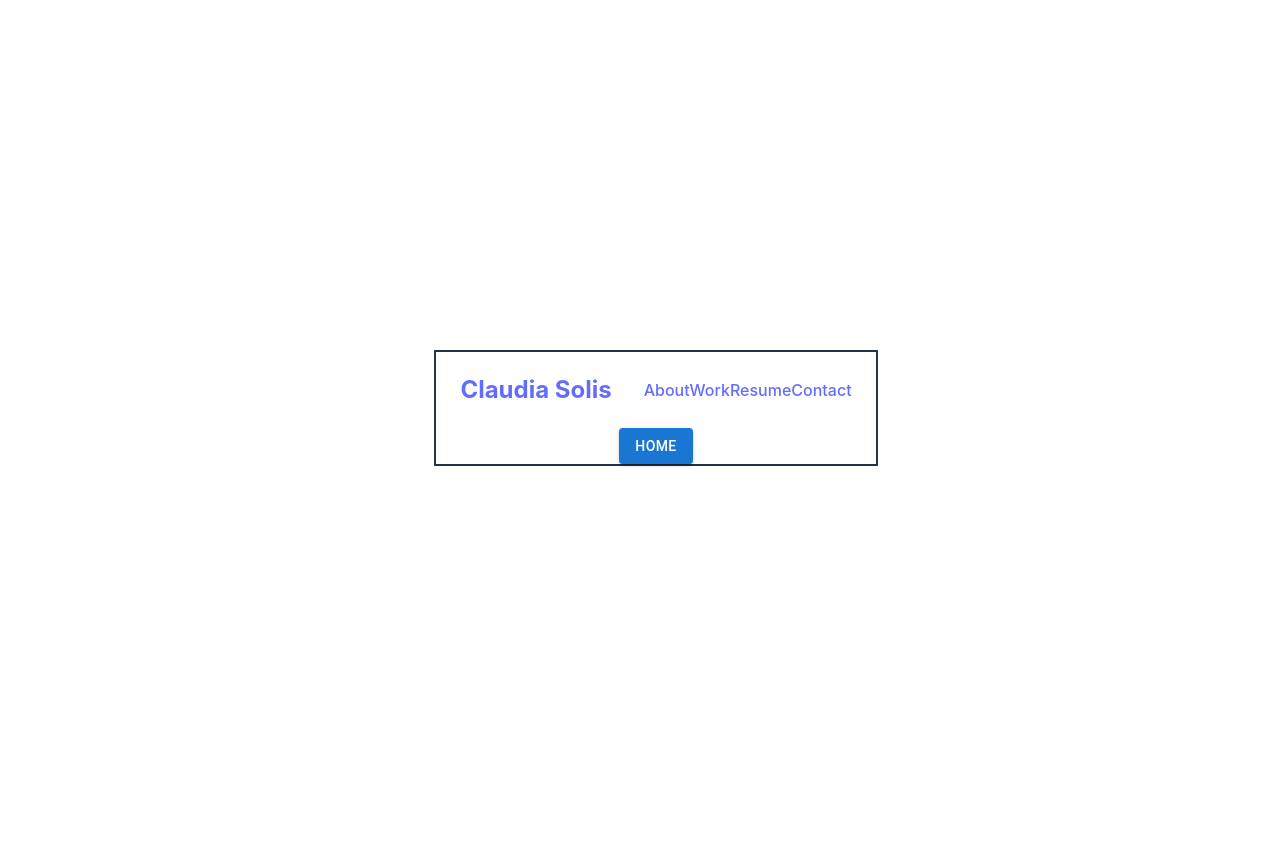
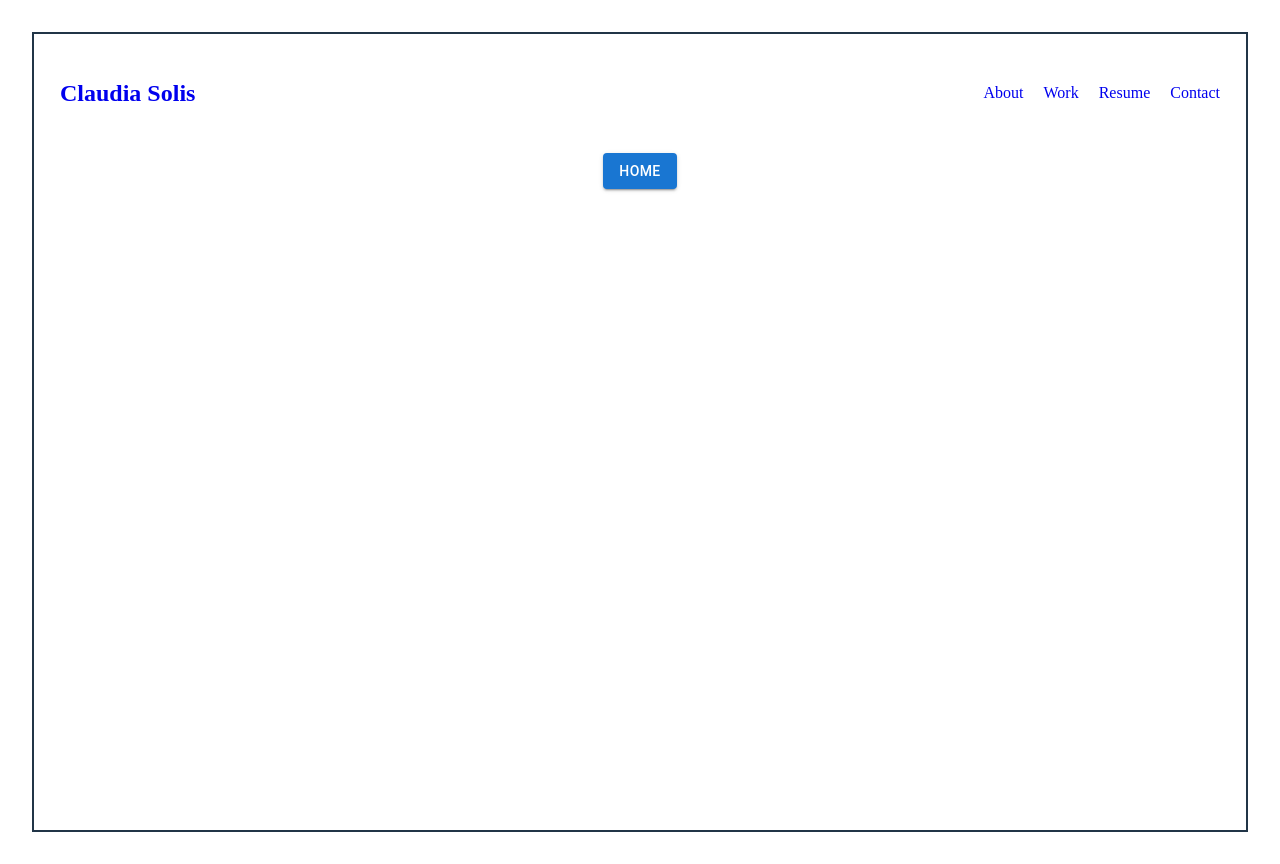
Before and after one commit to cjsolis12/claudia-solis, a React (Vite) app: page / in a window 1280 px wide. Before the commit the page ends 800 px from the top, so only its background shows below. Built offline with nearby package versions, Linux system fonts and the light colour scheme.

Commit message:
added spacing in navbar

```diff
--- a/src/App.jsx
+++ b/src/App.jsx
@@ -1,9 +1,9 @@
 import "./App.css";
 import { Routes, Route } from "react-router-dom";
-import { Container } from "@mui/system";
+import { Box } from "@mui/system";
 
 //Components
-import Navbar from "./components/layout/Navbar"
+import Navbar from "./components/layout/Navbar";
 
 // Main Pages
 import Home from "./pages/Home";
@@ -12,17 +12,16 @@ import Work from "./pages/Work";
 import Resume from "./pages/Resume";
 import Contact from "./pages/Contact";
 
-
 function App() {
-
-
   return (
     <>
-      <Container
-        maxWidth="lg"
-        sx={{ marginTop: 2, marginLeft: 2, marginRight: 2, border:2}}
+      <Box
+        width={1} // set width to 100% of parent
+        boxSizing="border-box" // include border and padding in width
+        height="100vh"
+        sx={{ border: 2 }}
       >
-        <Navbar/>
+        <Navbar />
         <Routes>
           <Route path="" element={<Home />} />
           <Route path="about" element={<About />} />
@@ -30,7 +29,7 @@ function App() {
           <Route path="resume" element={<Resume />} />
           <Route path="contact" element={<Contact />} />
         </Routes>
-      </Container>
+      </Box>
     </>
   );
 }
--- a/src/components/layout/Navbar.jsx
+++ b/src/components/layout/Navbar.jsx
@@ -1,6 +1,7 @@
 import * as React from "react";
 import { NavLink } from "react-router-dom";
 import { Box } from "@mui/system";
+import { Padding } from "@mui/icons-material";
 
 
 export default function Navbar() {
@@ -10,18 +11,21 @@ export default function Navbar() {
         display: "flex",
         flexDirection: "row",
         justifyContent: "space-between",
+        alignItems: "center",
+        padding: "1rem"
       }}
     >
-      <NavLink to="/" exact activeClassName="active-link">
+      <NavLink to="/" exact activeClassName="active-link" sx={{ marginRight: "1rem" }}>
         <h2>Claudia Solis</h2>
       </NavLink>
       <Box
         sx={{
           display: "flex",
           flexDirection: "row",
-          justifyContent: "space-between",
+          justifyContent: "space-around",
           alignItems: "center"
         }}
+        spacing={7}
       >
         <NavLink to="/about" activeClassName="active-link">
           About
--- a/src/index.css
+++ b/src/index.css
@@ -1,23 +1,10 @@
-:root {
-  font-family: Inter, system-ui, Avenir, Helvetica, Arial, sans-serif;
-  line-height: 1.5;
-  font-weight: 400;
+/* :root {
 
-  color-scheme: light dark;
-  color: rgba(255, 255, 255, 0.87);
-  background-color: #242424;
-
-  font-synthesis: none;
-  text-rendering: optimizeLegibility;
-  -webkit-font-smoothing: antialiased;
-  -moz-osx-font-smoothing: grayscale;
-  -webkit-text-size-adjust: 100%;
-}
+} */
 
 a {
-  font-weight: 500;
-  color: #646cff;
-  text-decoration: inherit;
+  text-decoration: none;
+  margin: 10px;
 }
 a:hover {
   color: #535bf2;
@@ -25,35 +12,10 @@ a:hover {
 
 body {
   margin: 0;
-  display: flex;
-  place-items: center;
-  min-width: 320px;
-  min-height: 100vh;
+
 }
 
-h1 {
-  font-size: 3.2em;
-  line-height: 1.1;
-}
 
-button {
-  border-radius: 8px;
-  border: 1px solid transparent;
-  padding: 0.6em 1.2em;
-  font-size: 1em;
-  font-weight: 500;
-  font-family: inherit;
-  background-color: #1a1a1a;
-  cursor: pointer;
-  transition: border-color 0.25s;
-}
-button:hover {
-  border-color: #646cff;
-}
-button:focus,
-button:focus-visible {
-  outline: 4px auto -webkit-focus-ring-color;
-}
 
 @media (prefers-color-scheme: light) {
   :root {
```
